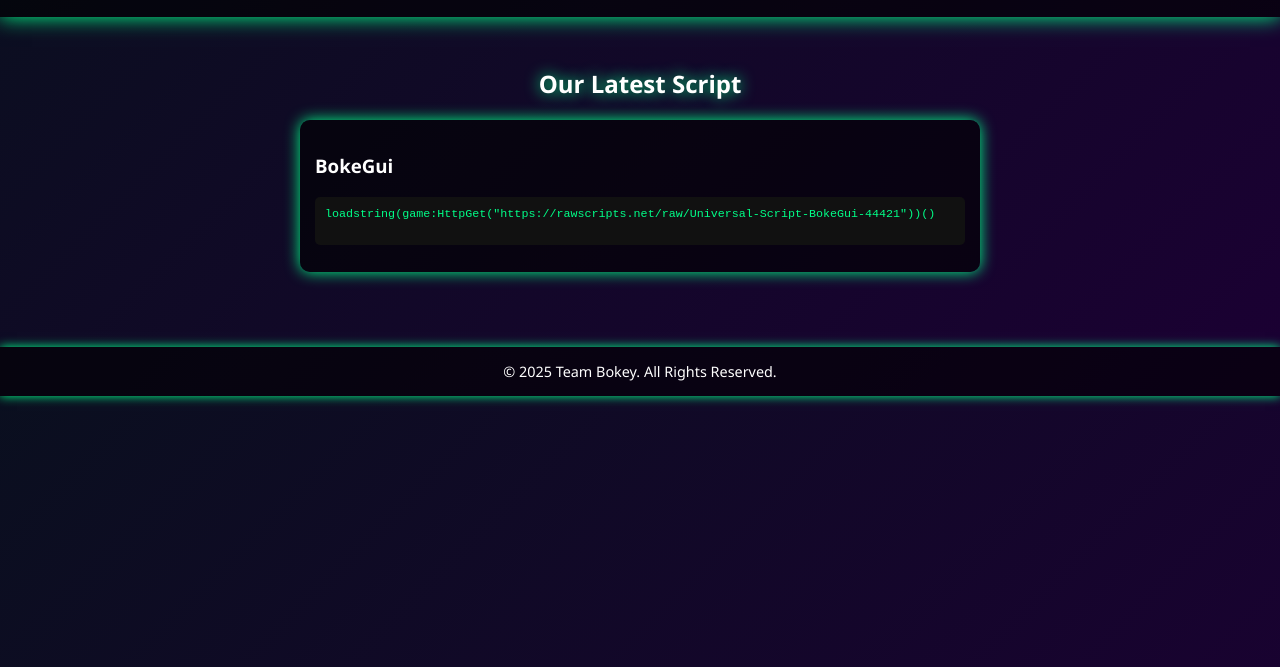
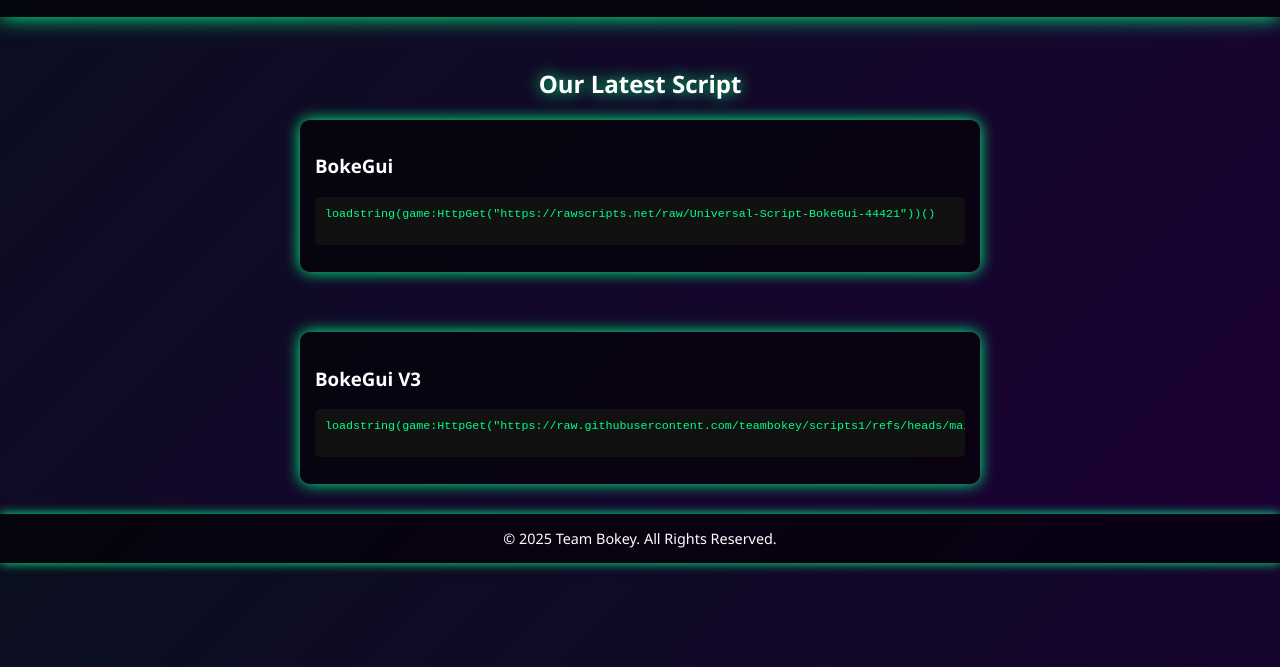
Before and after one commit to teambokey/teambokey.github.io, a plain HTML site: page scripts.html in a window 1280 px wide. Shown: the part 133-800 px from the top of the page. Drawn offline with Linux system fonts and the light colour scheme.

Commit message:
Update scripts.html

```diff
--- a/scripts.html
+++ b/scripts.html
@@ -90,6 +90,14 @@
 loadstring(game:HttpGet("https://rawscripts.net/raw/Universal-Script-BokeGui-44421"))()
             </pre>
         </div>
+
+    </main>
+            <div class="script-box">
+            <h3>BokeGui V3</h3>
+            <pre>
+loadstring(game:HttpGet("https://raw.githubusercontent.com/teambokey/scripts1/refs/heads/main/bokeguiv3"))()
+            </pre>
+        </div>
     </main>
 
     <footer>
```
